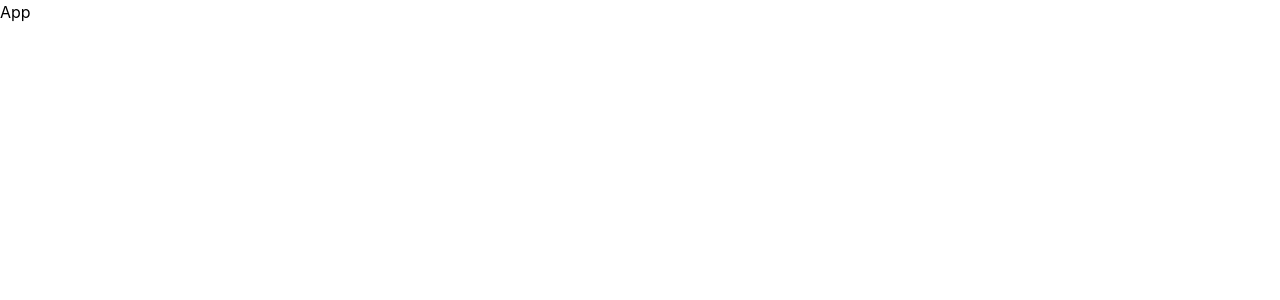
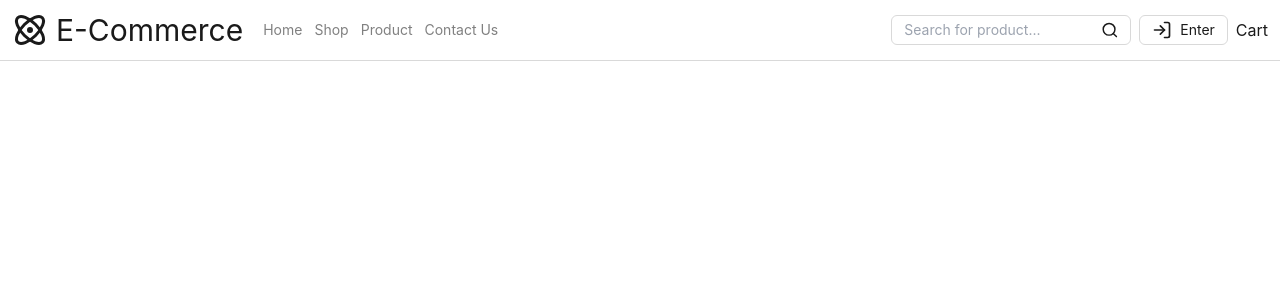
Before and after one commit to Beridze0/e-commerce, a React (Vite) app: page / in a window 1280 px wide. Shown: the top 300 px of the page. Built offline with nearby package versions, Linux system fonts and the light colour scheme.

Commit message:
textfield logincomponent

```diff
--- a/src/App.jsx
+++ b/src/App.jsx
@@ -1,6 +1,10 @@
+import Navbar from "./components/layout/Navbar"
+
 const App = () => {
   return (
-    <div>App</div>
+    <div className="text-primary">
+      <Navbar />
+    </div>
   )
 }
 
--- /dev/null
+++ b/src/components/layout/Navbar.jsx
@@ -0,0 +1,44 @@
+import { NavLink } from "react-router-dom";
+import TextField from "../ui/TextField";
+import { Atom } from "lucide-react";
+import Login from "../ui/Login";
+import Cart from "../ui/Cart";
+
+const Navbar = () => {
+  return (
+    <div className="w-full flex items-center justify-between p-3 border-b border-border">
+      {/* LOGO with options */}
+      <div className="flex items-center justify-center  gap-5">
+        <div className="flex items-center justify-center gap-2">
+          <Atom className="size-9" />
+          <h1 className="text-3xl font">E-Commerce</h1>
+        </div>
+        <div className="flex items-center gap-3">
+          <NavLink className="text-sm text-textMuted transition duration-200 hover:text-primary">
+            Home
+          </NavLink>
+          <NavLink className="text-sm text-textMuted transition duration-200 hover:text-primary">
+            Shop
+          </NavLink>
+          <NavLink className="text-sm text-textMuted transition duration-200 hover:text-primary">
+            Product
+          </NavLink>
+          <NavLink className="text-sm text-textMuted transition duration-200 hover:text-primary">
+            Contact Us
+          </NavLink>
+        </div>
+      </div>
+
+      <div className="flex items-center gap-2">
+        {/* Search */}
+        <TextField />
+
+        {/* Login & Cart */}
+        <Login />
+        <Cart />
+      </div>
+    </div>
+  );
+};
+
+export default Navbar;
--- /dev/null
+++ b/src/components/ui/Cart.jsx
@@ -0,0 +1,7 @@
+const Cart = () => {
+  return (
+    <div>Cart</div>
+  )
+}
+
+export default Cart
--- /dev/null
+++ b/src/components/ui/Login.jsx
@@ -0,0 +1,12 @@
+import { LogIn } from "lucide-react"
+
+const Login = () => {
+  return (
+    <div className="flex items-center w-fit py-1 px-3 border border-border rounded-md cursor-pointer hover:bg-hoverSecondary gap-2">
+        <LogIn className="size-5" />
+        <p className="text-sm">Enter</p>
+    </div>
+  )
+}
+
+export default Login
--- /dev/null
+++ b/src/components/ui/TextField.jsx
@@ -0,0 +1,12 @@
+import { Search } from "lucide-react"
+
+const TextField = () => {
+  return (
+    <div className="flex items-center justify-between border border-border w-60 gap-2 py-1 px-3 rounded-md cursor-pointer">
+        <input type="text" placeholder="Search for product..." className="text-sm outline-none w-full" />
+        <Search className="size-5" />
+    </div>
+  )
+}
+
+export default TextField
--- a/src/globals.css
+++ b/src/globals.css
@@ -6,9 +6,13 @@ body {
     font-family: 'Inter', sans-serif;
   }
 
-  html, body, #root{
+  html, body {
+    margin: 0;
+    padding: 0;
     width: 100%;
+    overflow-x: hidden;
   }
+
 
 @layer base {
     :root {
--- /dev/null
+++ b/src/pages/Home.jsx
@@ -0,0 +1,7 @@
+const Home = () => {
+  return (
+    <div>Home</div>
+  )
+}
+
+export default Home
```
